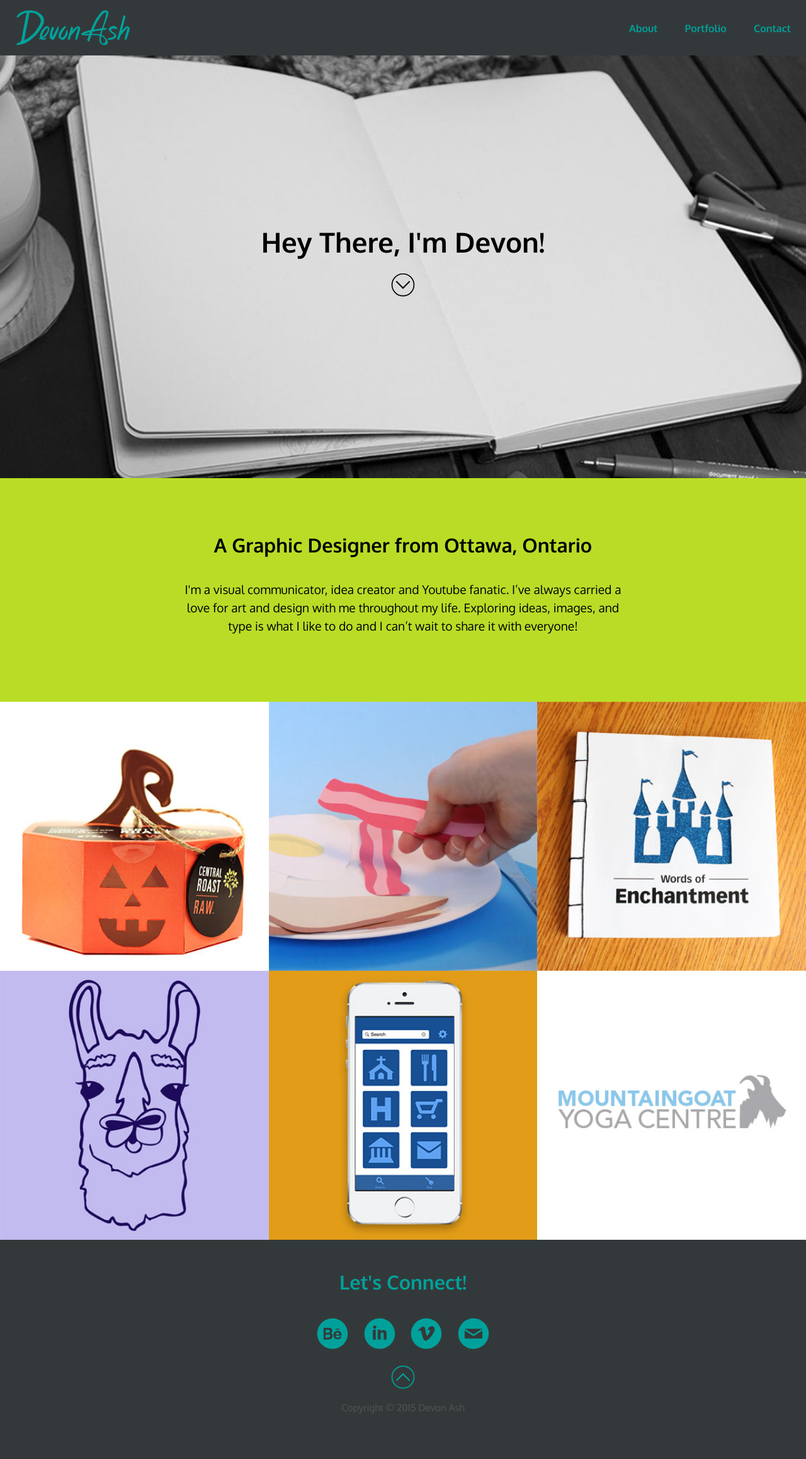
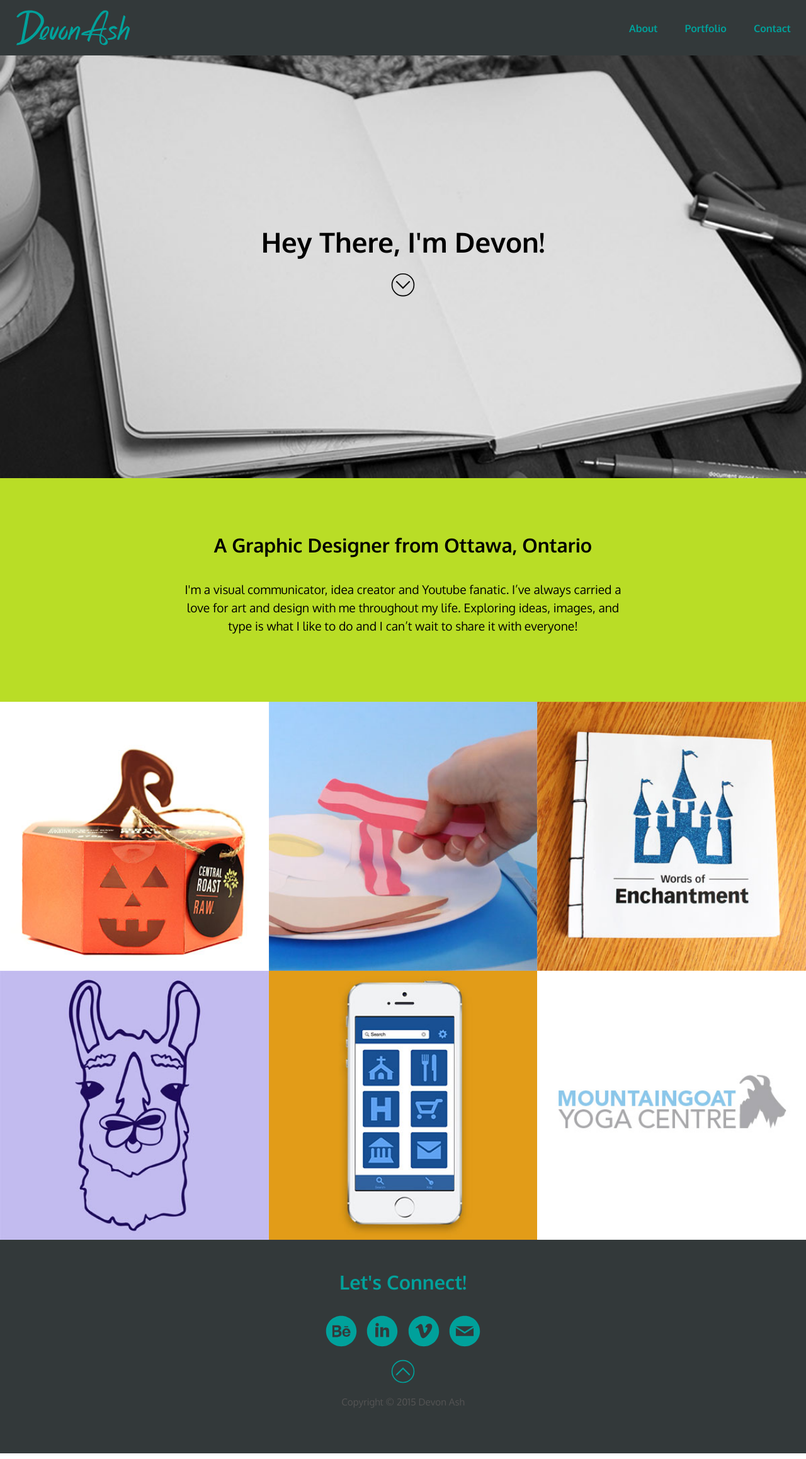
Before and after one commit to devonash/portfolio, a Jekyll site: the page built from index.html, in a window 1280 px wide. Shown: the whole page at 63% size. Built offline with Jekyll 4.4.1, drawn with Linux system fonts in a browser that asks for light colours.

Commit message:
Changed margin around media-links

```diff
--- a/_includes/css/my.css
+++ b/_includes/css/my.css
@@ -152,7 +152,7 @@ footer > p {
 .media-links > a {
   width: 50px;
 	padding-top: 1em;
-  margin: 0.5em;
+  margin: 1px;
 	display: inline-block;
 }
 
@@ -246,6 +246,10 @@ a {
 		padding-right: 2em;
 	}
 
+  .media-links > a {
+      margin: 5px;
+  }
+
 }
 
 @media only screen and (min-width: 38em) {
```
